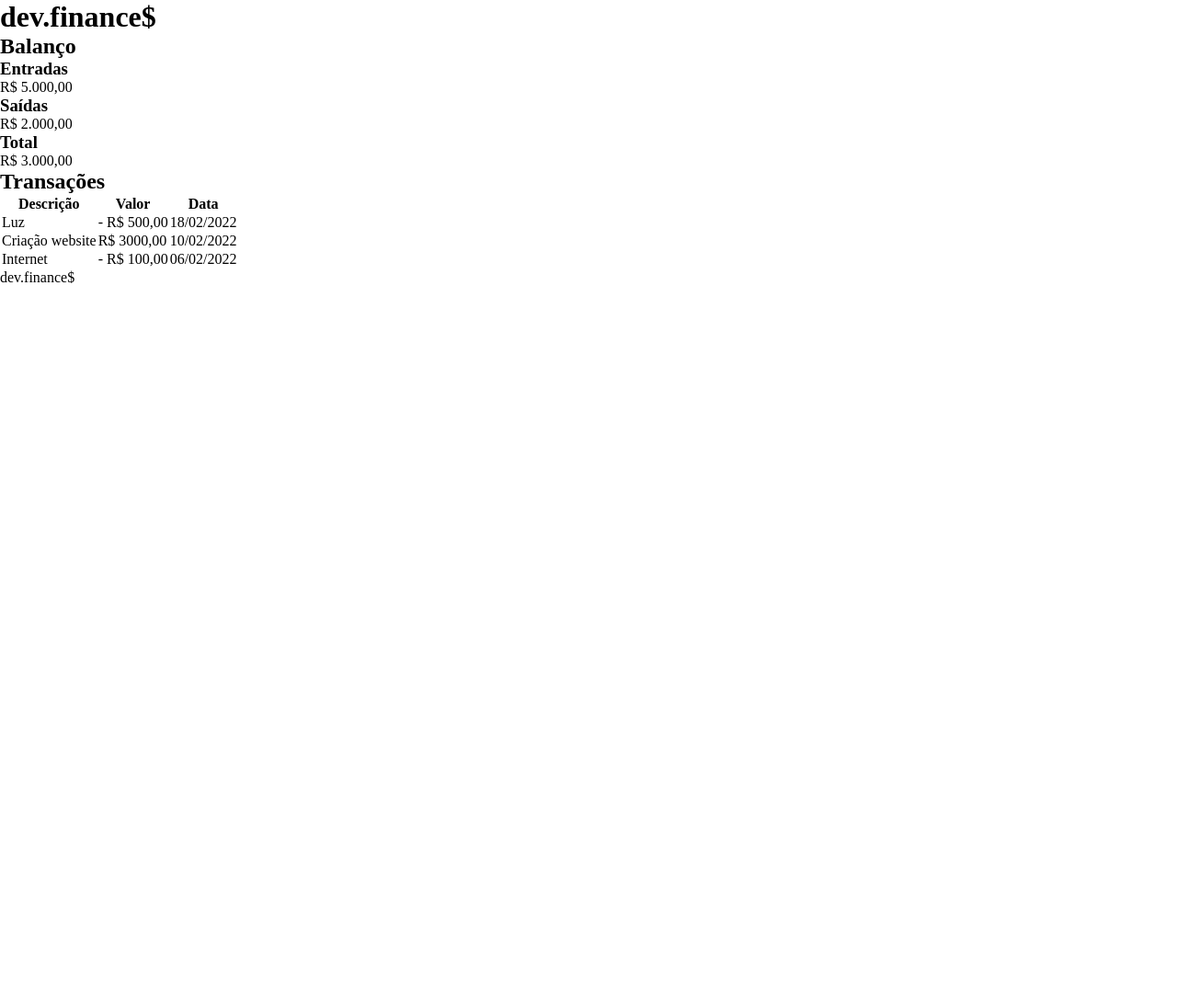
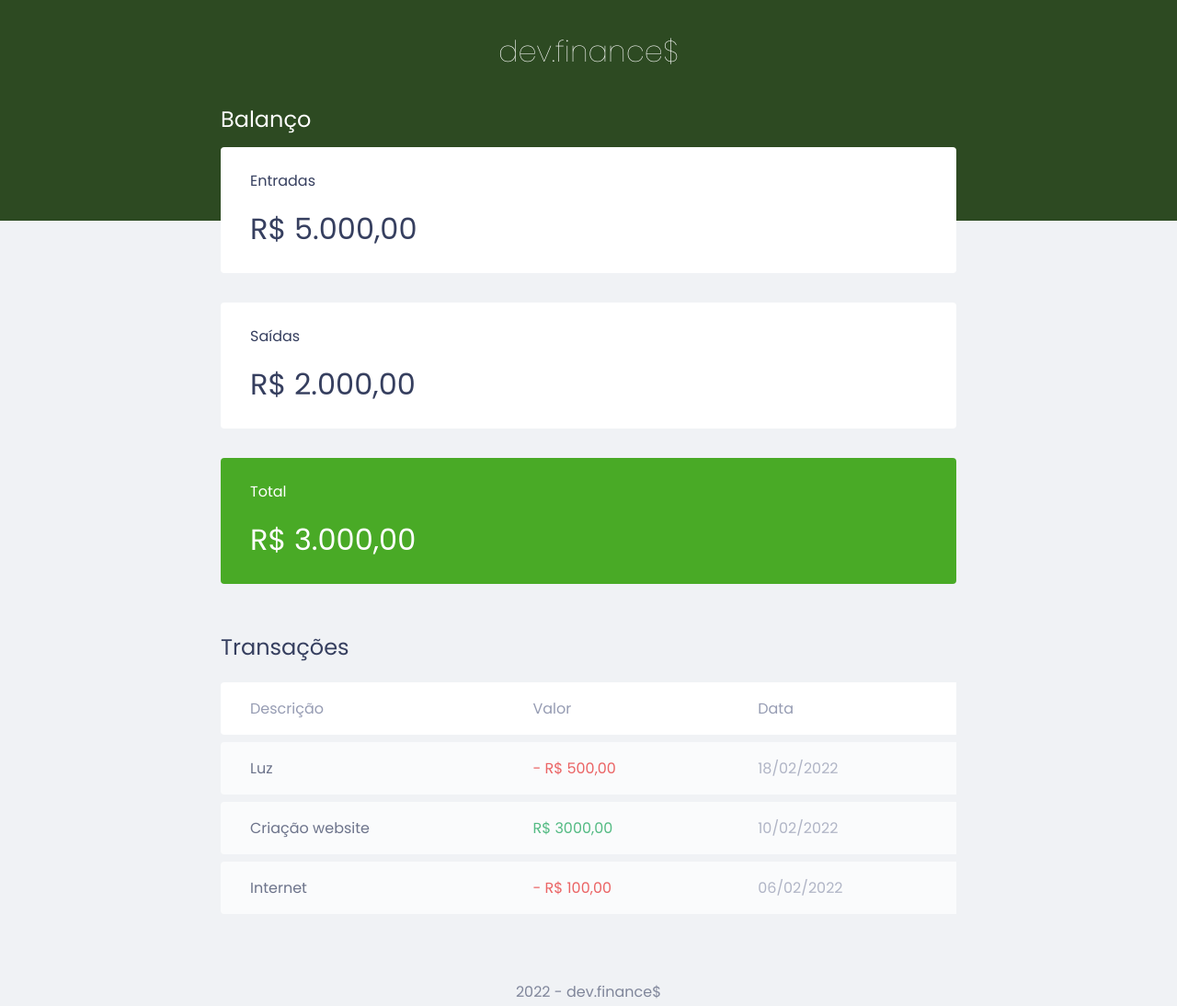
Before and after one commit to pedrohveloso/dev.finances, a plain HTML site: page index.html in a window 1280 px wide. Shown: the whole page at 92% size. Before the commit the page ends 800 px from the top, so only its background shows below. Drawn offline with Linux system fonts and the light colour scheme.

Commit message:
Layout: first version

```diff
--- a/index.html
+++ b/index.html
@@ -8,6 +8,11 @@
   <title>dev.finance$</title>
 
   <link rel="stylesheet" href="./style.css">
+  <link rel="preconnect" href="https://fonts.googleapis.com">
+  <link rel="preconnect" href="https://fonts.gstatic.com" crossorigin>
+  <link
+    href="https://fonts.googleapis.com/css2?family=Poppins:ital,wght@0,100;0,200;0,400;0,700;1,100;1,400;1,700&family=Roboto:wght@300;400;500;700&display=swap"
+    rel="stylesheet">
 </head>
 
 <body>
@@ -15,7 +20,7 @@
     <h1 id="logo">dev.finance$</h1>
   </header>
 
-  <main>
+  <main class="container">
     <section id="balance">
       <h2>Balanço</h2>
 
@@ -29,7 +34,7 @@
         <p>R$ 2.000,00</p>
       </div>
 
-      <div class="card">
+      <div class="card total">
         <h3>Total</h3>
         <p>R$ 3.000,00</p>
       </div>
@@ -49,19 +54,19 @@
 
         <tbody>
           <tr>
-            <td>Luz</td>
-            <td>- R$ 500,00</td>
-            <td>18/02/2022</td>
+            <td class="description">Luz</td>
+            <td class="expense">- R$ 500,00</td>
+            <td class="date">18/02/2022</td>
           </tr>
           <tr>
-            <td>Criação website</td>
-            <td>R$ 3000,00</td>
-            <td>10/02/2022</td>
+            <td class="description">Criação website</td>
+            <td class="income">R$ 3000,00</td>
+            <td class="date">10/02/2022</td>
           </tr>
           <tr>
-            <td>Internet</td>
-            <td>- R$ 100,00</td>
-            <td>06/02/2022</td>
+            <td class="description">Internet</td>
+            <td class="expense">- R$ 100,00</td>
+            <td class="date">06/02/2022</td>
           </tr>
         </tbody>
       </table>
@@ -69,7 +74,7 @@
   </main>
 
   <footer>
-    <p>dev.finance$</p>
+    <p> <span>2022 -</span> dev.finance$</p>
   </footer>
 
 </body>
--- a/style.css
+++ b/style.css
@@ -1,5 +1,140 @@
+/* Global --------------------- */
+:root {
+  --dark-blue: #363f5f;
+}
+
 * {
   margin: 0;
   padding: 0;
   box-sizing: border-box;
 }
+
+body {
+  background: #f0f2f5;
+  font-family: 'Poppins', sans-serif;
+}
+
+.container {
+  width: min(90vw, 800px);
+  margin: auto;
+}
+
+/* Titles --------------------- */
+
+h2 {
+  margin-top: 3.2rem;
+  margin-bottom: 0.8rem;
+  color: var(--dark-blue);
+
+  font-weight: normal;
+}
+
+/* Header --------------------- */
+
+header {
+  background: #2D4A22;
+  padding: 2rem 0 10rem;
+  text-align: center;
+}
+
+#logo {
+  color: #fff;
+  font-weight: 100;
+}
+
+/* Balance --------------------- */
+
+#balance {
+  margin-top: -8rem;
+}
+
+#balance h2 {
+  color: white;
+  margin-top: 0;
+}
+
+/* Cards --------------------- */
+
+.card {
+  background: white;
+  padding: 1.5rem 2rem;
+  border-radius: .25rem;
+
+  margin-bottom: 2rem;
+
+  color: var(--dark-blue);
+}
+
+.card h3 {
+  font-weight: normal;
+  font-size: 1rem;
+}
+
+.card p {
+  font-size: 2rem ;
+  line-height: 3rem;
+
+  margin-top: 1rem;
+}
+
+.card.total {
+  background: #49AA26;
+  color: white
+}
+
+/* Table --------------------- */
+
+#data-table {
+  width: 100%;
+  border-spacing: 0 0.5rem;
+  color: #969cb3;
+}
+
+table thead tr th:first-child,
+table tbody tr td:first-child {
+  border-radius: 0.25rem 0 0 0.25rem;
+}
+
+table thead th {
+  background: white;
+
+  font-weight: normal;
+  padding: 1rem 2rem;
+
+  text-align: left;
+}
+
+table tbody tr {
+  opacity: 0.7;
+}
+
+table tbody tr:hover {
+  opacity: 1.5;
+}
+
+table tbody td {
+  background: white;
+  padding: 1rem 2rem;
+}
+
+td.description {
+  color: var(--dark-blue);
+}
+
+td.income {
+  color: #12a454;
+}
+
+td.expense {
+  color: #e92929
+}
+
+/* Footer --------------------- */
+
+footer {
+  text-align: center;
+  padding: 4rem 0 2rem;
+  color: var(--dark-blue);
+
+  opacity: 0.6;
+}
```
